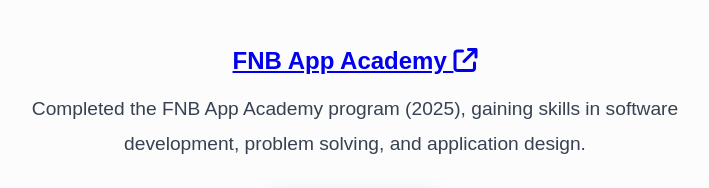
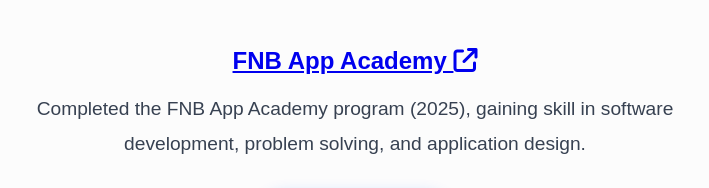
Before and after one commit to SifisoSiyabonga/SifisoTheEngineerPortfolio.io, a website: page index.html in a window 1280 px wide. Shown: the part 3514-3702 px from the top of the page, 285-994 px from the left. Drawn offline with nearby package versions, Linux system fonts and the light colour scheme.

Commit message:
Updated index.html in portfolio

```diff
--- a/index.html
+++ b/index.html
@@ -317,7 +317,7 @@
                 FNB App Academy <i class="fa-solid fa-arrow-up-right-from-square"></i>
             </a>
         </h3>
-        <p>Completed the FNB App Academy program (2025), gaining skills in software development, problem solving, and application design.</p>
+        <p>Completed the FNB App Academy program (2025), gaining skill in software development, problem solving, and application design.</p>
         <a href="Sifiso FNB Certificate.pdf" target="_blank" rel="noopener noreferrer" class="project-btn">
             View Certificate <i class="fa-solid fa-file-pdf"></i>
         </a>
```
